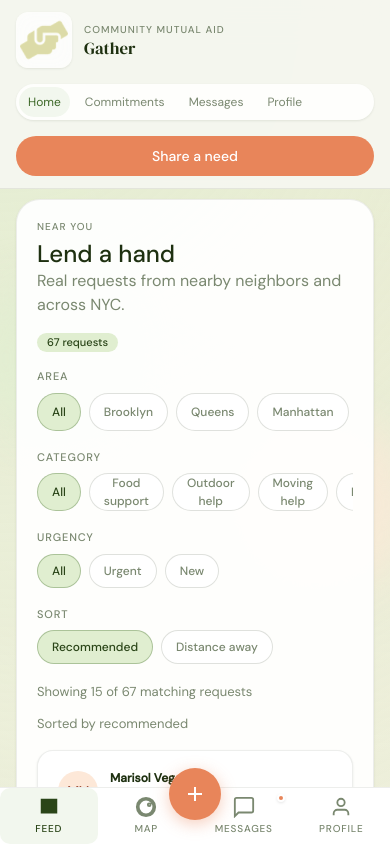
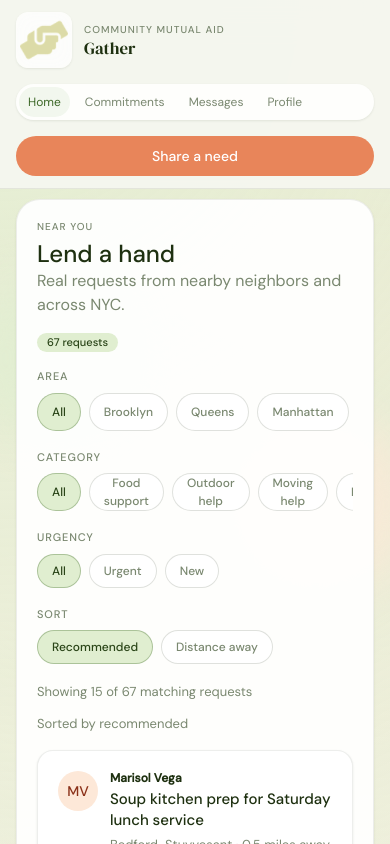
Before and after one commit to sarajakub/gather, a Next.js app: page /home in a window 390 px wide. Shown: the top 844 px of the page. Built offline with nearby package versions, Linux system fonts and the light colour scheme.

Commit message:
remove mobile navbar

```diff
--- a/app/globals.css
+++ b/app/globals.css
@@ -133,7 +133,7 @@ select {
 .app-shell {
   position: relative;
   min-height: 100vh;
-  padding: var(--space-4) 0 calc(88px + env(safe-area-inset-bottom));
+  padding: var(--space-4) 0 var(--space-8);
   overflow-x: clip;
 }
 
--- a/components/HomePage.jsx
+++ b/components/HomePage.jsx
@@ -47,7 +47,7 @@
   No hardcoded hex values appear anywhere in component styles — all colors use CSS custom properties.
 */
 
-import React, { useEffect, useRef, useState } from 'react';
+import React, { useRef, useState } from 'react';
 import Link from 'next/link';
 import PostCard from './PostCard';
 import BottomSheet from './BottomSheet';
@@ -59,12 +59,8 @@ const HomePage = () => {
   const [selectedPost, setSelectedPost] = useState(null);
   const [isBottomSheetOpen, setIsBottomSheetOpen] = useState(false);
   const [showAllPosts, setShowAllPosts] = useState(false);
-  const [hasSignedUp, setHasSignedUp] = useState(false);
+  const [hasSignedUp] = useState(() => Boolean(loadLocalProfile()));
   const feedSectionRef = useRef(null);
-
-  useEffect(() => {
-    setHasSignedUp(Boolean(loadLocalProfile()));
-  }, []);
 
   const visiblePosts = showAllPosts ? posts : posts.slice(0, 3);
 
--- a/components/home-page.tsx
+++ b/components/home-page.tsx
@@ -1,8 +1,7 @@
 'use client';
 
 import Link from "next/link";
-import { useEffect, useMemo, useState } from "react";
-import BottomNav from "@/components/BottomNav";
+import { useMemo, useState } from "react";
 import {
   BOROUGH_FILTERS,
   CATEGORY_FILTERS,
@@ -90,11 +89,7 @@ export default function HomePage() {
   const [urgencyFilter, setUrgencyFilter] = useState<UrgencyFilter>("All");
   const [sortOption, setSortOption] = useState<SortOption>("Recommended");
   const [visibleCount, setVisibleCount] = useState(INITIAL_VISIBLE_REQUESTS);
-  const [localRequests, setLocalRequests] = useState<HelpRequest[]>([]);
-
-  useEffect(() => {
-    setLocalRequests(loadLocalRequests());
-  }, []);
+  const [localRequests] = useState<HelpRequest[]>(() => loadLocalRequests());
 
   const allRequests = useMemo(
     () => [...localRequests, ...helpRequests],
@@ -366,8 +361,6 @@ export default function HomePage() {
           </aside>
         </section>
       </div>
-
-      <BottomNav activeTab="feed" hasNotification={true} />
     </main>
   );
 }
```
